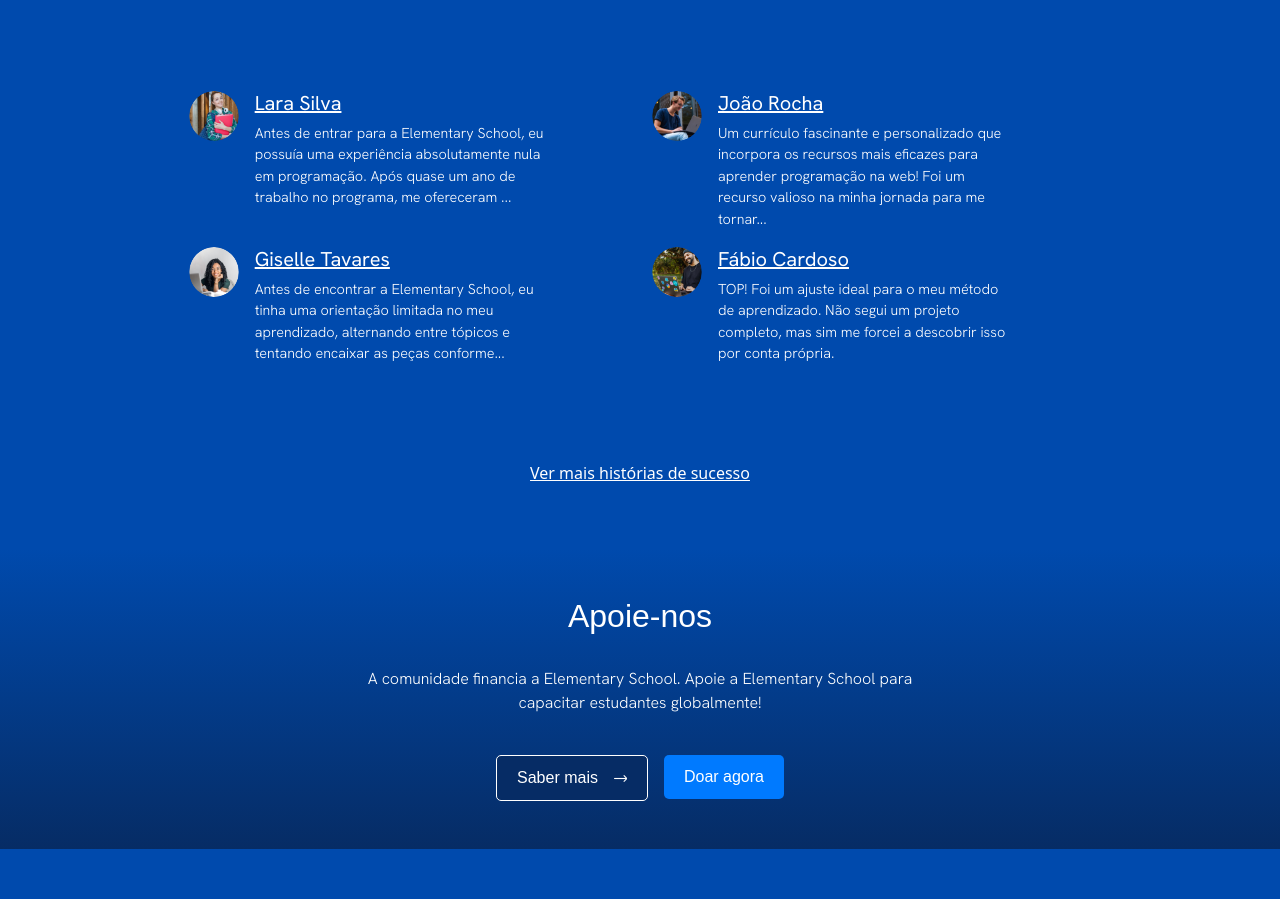
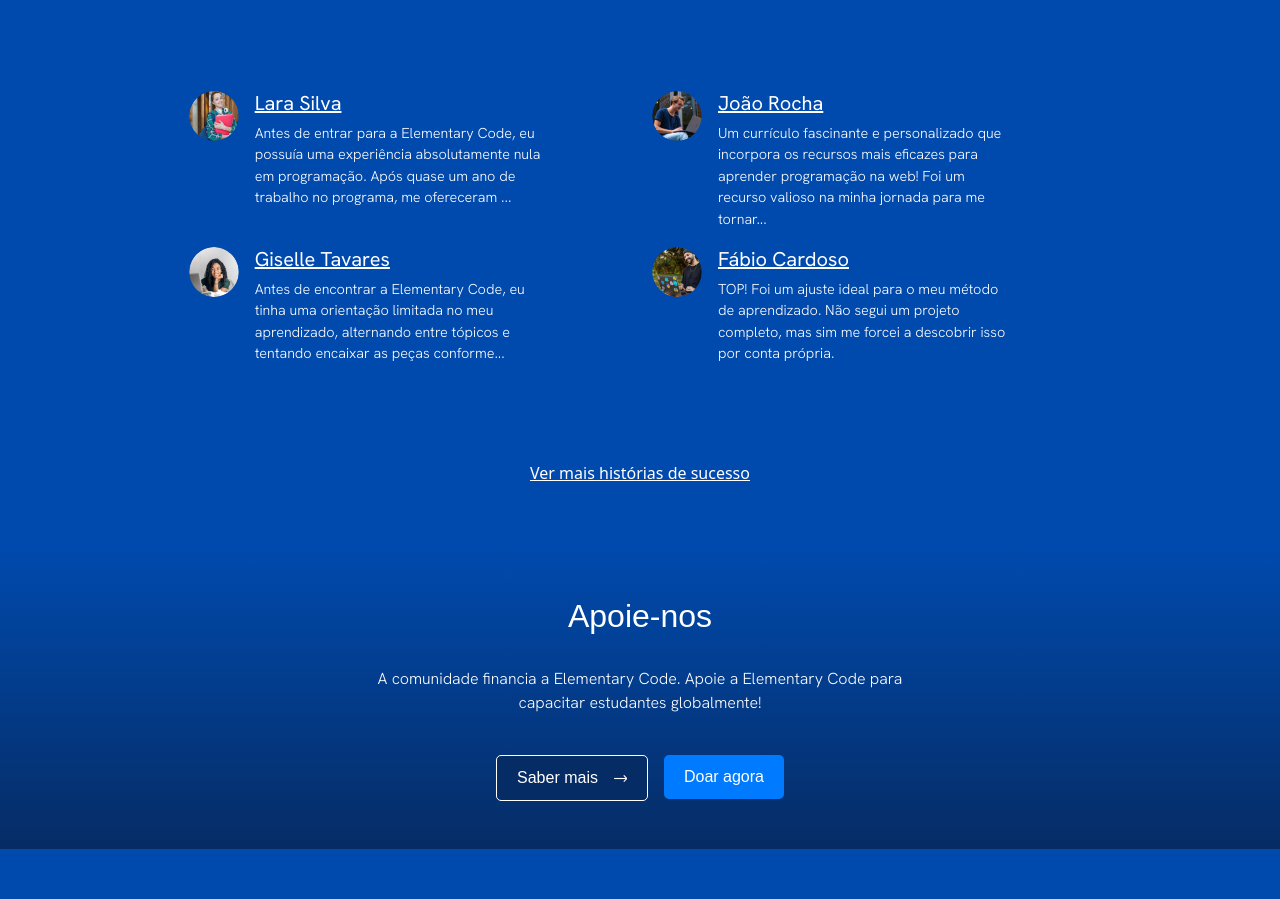
Before and after one commit to EdnilsonAntonio/ec-frontend, a React (Vite) app in the folder elementary-code/: page / in a window 1280 px wide. Shown: the part 2840-3739 px from the top of the page. Built offline with nearby package versions, Linux system fonts and the light colour scheme; some icons are missing; a web font is replaced by a local one.

Commit message:
Correção de Copyright

```diff
--- a/elementary-code/src/components/FAQ/FAQ.jsx
+++ b/elementary-code/src/components/FAQ/FAQ.jsx
@@ -27,7 +27,7 @@ const questions = [
     {
         id: crypto.randomUUID(),
         question: 'Não posso doar agora. Existe outro jeito de contribuir?',
-        answer: 'Você pode nos auxiliar contribuindo para nossos projetos de código aberto. Você também pode nos auxiliar divulgando a Elementary School. Diga aos seus amigos, família e colegas de trabalho sobre nós. Divulgue nosso conteúdo nas redes sociais. Quanto mais pessoas nos conhecem, mais pessoas podemos auxiliar.'
+        answer: 'Você pode nos auxiliar contribuindo para nossos projetos de código aberto. Você também pode nos auxiliar divulgando a Elementary Code. Diga aos seus amigos, família e colegas de trabalho sobre nós. Divulgue nosso conteúdo nas redes sociais. Quanto mais pessoas nos conhecem, mais pessoas podemos auxiliar.'
     }
 ]
 
--- a/elementary-code/src/components/HelpUs/HelpUs.jsx
+++ b/elementary-code/src/components/HelpUs/HelpUs.jsx
@@ -11,7 +11,7 @@ function HelpUs() {
                 alignment="center"
             />
             <Paragraph
-                text="A comunidade financia a Elementary School. Apoie a Elementary School para capacitar estudantes globalmente!"
+                text="A comunidade financia a Elementary Code. Apoie a Elementary Code para capacitar estudantes globalmente!"
                 alignment="center"
             />
             <div className="buttons">
--- a/elementary-code/src/pages/Home/Main/SuccessHistories/SucessHistories.jsx
+++ b/elementary-code/src/pages/Home/Main/SuccessHistories/SucessHistories.jsx
@@ -19,7 +19,7 @@ function SuccessHistories() {
                     <Testimonial
                         name="Lara Silva"
                         photo={student1}
-                        text="Antes de entrar para a Elementary School, eu possuía uma experiência absolutamente nula em programação. Após quase um ano de trabalho no programa, me ofereceram ..."
+                        text="Antes de entrar para a Elementary Code, eu possuía uma experiência absolutamente nula em programação. Após quase um ano de trabalho no programa, me ofereceram ..."
 
                     />
                 </div>
@@ -36,7 +36,7 @@ function SuccessHistories() {
                     <Testimonial
                         name="Giselle Tavares"
                         photo={student3}
-                        text="Antes de encontrar a Elementary School, eu tinha uma orientação limitada no meu aprendizado, alternando entre tópicos e tentando encaixar as peças conforme..."
+                        text="Antes de encontrar a Elementary Code, eu tinha uma orientação limitada no meu aprendizado, alternando entre tópicos e tentando encaixar as peças conforme..."
                     />
                 </div>
                 <div className="col-lg-5 col-md-6 col-sm-12">
```
